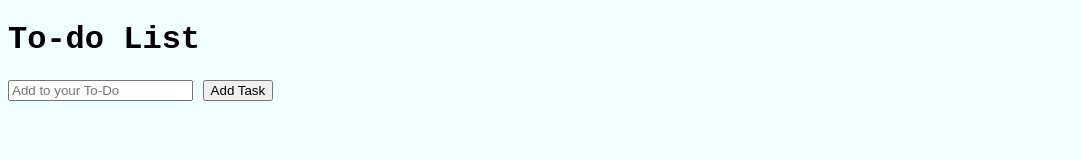
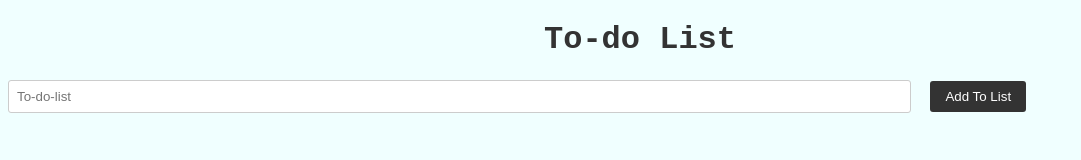
Before and after one commit to BThindiza/OIBSIP-level-2-Task-2, a plain HTML site: page index.html in a window 1280 px wide. Shown: the whole page, without its empty margins (0-1081 px from the left). Drawn offline with Linux system fonts and the light colour scheme.

Commit message:
changed my placeholder and added styling

```diff
--- a/index.html
+++ b/index.html
@@ -9,8 +9,8 @@
 <body>
     <div class="container">
         <h1>To-do List</h1>
-        <input type="text" id="taskInput" placeholder="Add to your To-Do ">
-        <button onclick="addTask()">Add Task</button>
+        <input type="text" id="taskInput" placeholder="To-do-list">
+        <button onclick="addTask()">Add To List</button>
         <ul id="taskList"></ul>
     </div>
     <script src="script.js"></script>
--- a/style.css
+++ b/style.css
@@ -12,3 +12,39 @@ padding: 0 ;
     border-radius: 5px;
     box-shadow: burlywood;
 }
+h1{
+    text-align: center;
+color: #333;
+}
+input[type="text"]{
+width: 70%;
+padding: 8px;
+margin-right: 10px;
+border-radius: 3px;
+border: 1px solid #ccc;
+
+}
+button{
+    padding:8px 15px;
+    border-radius: 3px;
+    border: none;
+    background-color: #333;
+    color: #fff;
+    cursor: pointer;
+}
+button:hover{
+    background-color: bisque;
+}
+ul{
+    list-style-type: none;
+    padding: 0;
+}
+li{
+    padding: 8px;
+    margin-bottom: 8px;
+    border-radius: 3px;
+    background-color: bisque;
+}
+li:hover{
+    background-color:#fff;
+}
```
